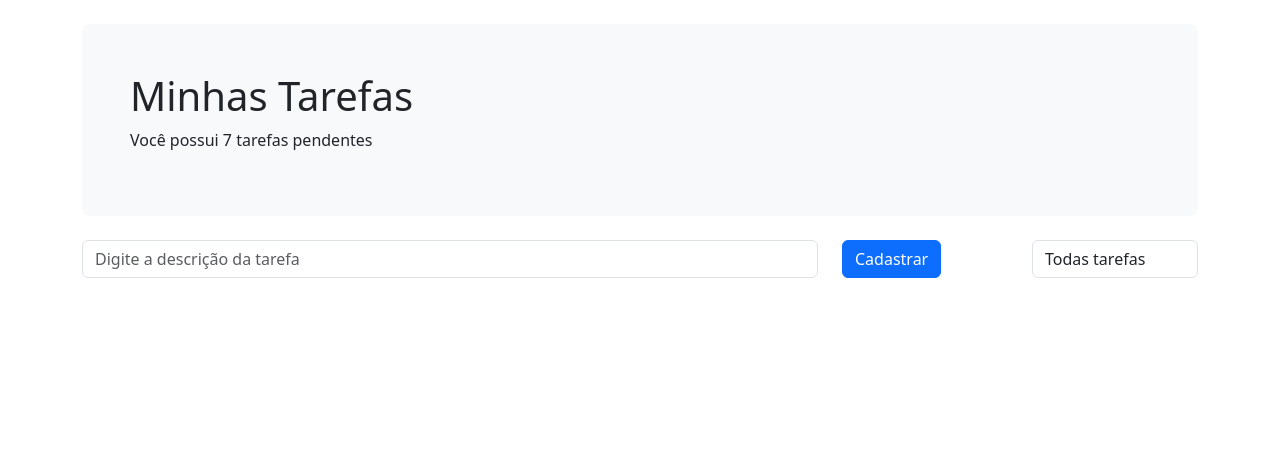
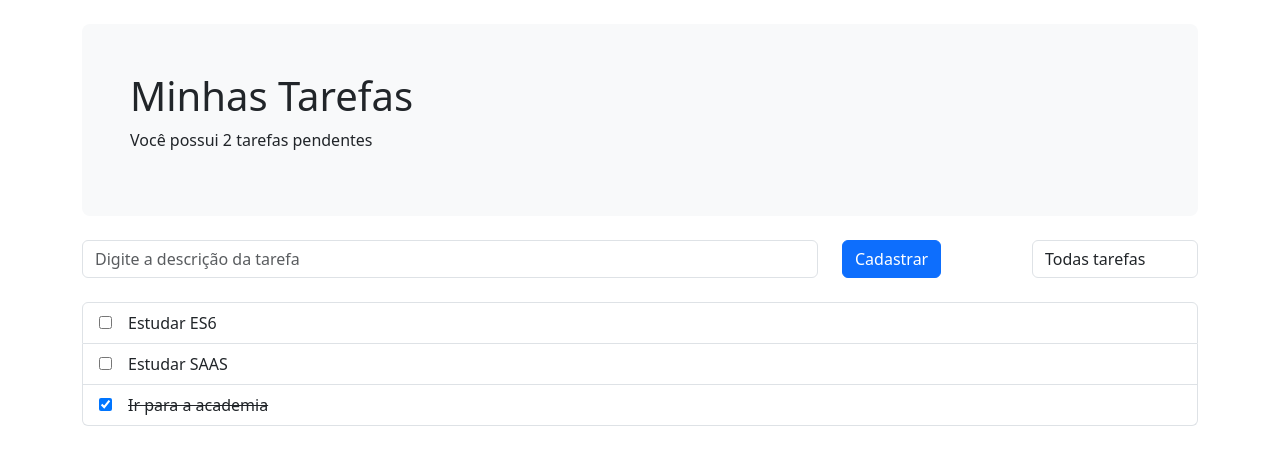
Before and after one commit to Rodrigo40tk/todo-Vue2, a Vue app: page / in a window 1280 px wide. Shown: the top 464 px of the page. Built offline with nearby package versions, Linux system fonts and the light colour scheme.

Commit message:
adicioando os filtros ao projeto

```diff
--- a/src/App.vue
+++ b/src/App.vue
@@ -1,5 +1,28 @@
 <script setup>
+import {reactive} from 'vue';
 
+const estado = reactive({
+  filtro:'todas',
+  tarefas:[
+    {
+      titulo:'Estudar ES6',
+      finalizada: false,
+    },
+    {
+      titulo: 'Estudar SAAS',
+      finalizada: false,
+    },
+    {
+      titulo: 'Ir para a academia',
+      finalizada: true,
+    }
+  ]
+})
+
+const getTarefasPendentes = () => {
+  return estado.tarefas.filter(tarefa =>! tarefa.finalizada)
+
+}
 </script>
 
 <template>
@@ -7,7 +30,7 @@
   <header class="p-5 mb-4 mt-4 bg-light rounded-3">
     <h1>Minhas Tarefas</h1>
     <p>
-      Você possui 7 tarefas pendentes
+      Você possui {{getTarefasPendentes().length}} tarefas pendentes
     </p>
   </header>
   <form>
@@ -19,7 +42,7 @@
       <button type="submit" class="btn btn-primary">Cadastrar</button>
     </div>
     <div class="col-md-2">
-      <select class="form-control">
+      <select @change="evento => estado.filtro = evento.target.value" class="form-control">
         <option value="todas">Todas tarefas</option>
         <option value="pendentes">Todas pendentes</option>
         <option value="finalizadas">Todas finalizadas</option>
@@ -27,9 +50,20 @@
     </div>
   </div>
 </form>
+<ul class="list-group mt-4">
+  <li class="list-group-item" v-for="tarefa in estado.tarefas">
+    <input :checked="tarefa.finalizada" :id="tarefa.titulo" type="checkbox">
+    <label :class="{done: tarefa.finalizada ===true}" class="ms-3" :for="tarefa.titulo">
+      {{tarefa.titulo}}
+    </label>
+  </li>
+</ul>
 </div>
 </template>
 
 <style scoped>
 
+.done{
+  text-decoration: line-through;
+}
 </style>
```
